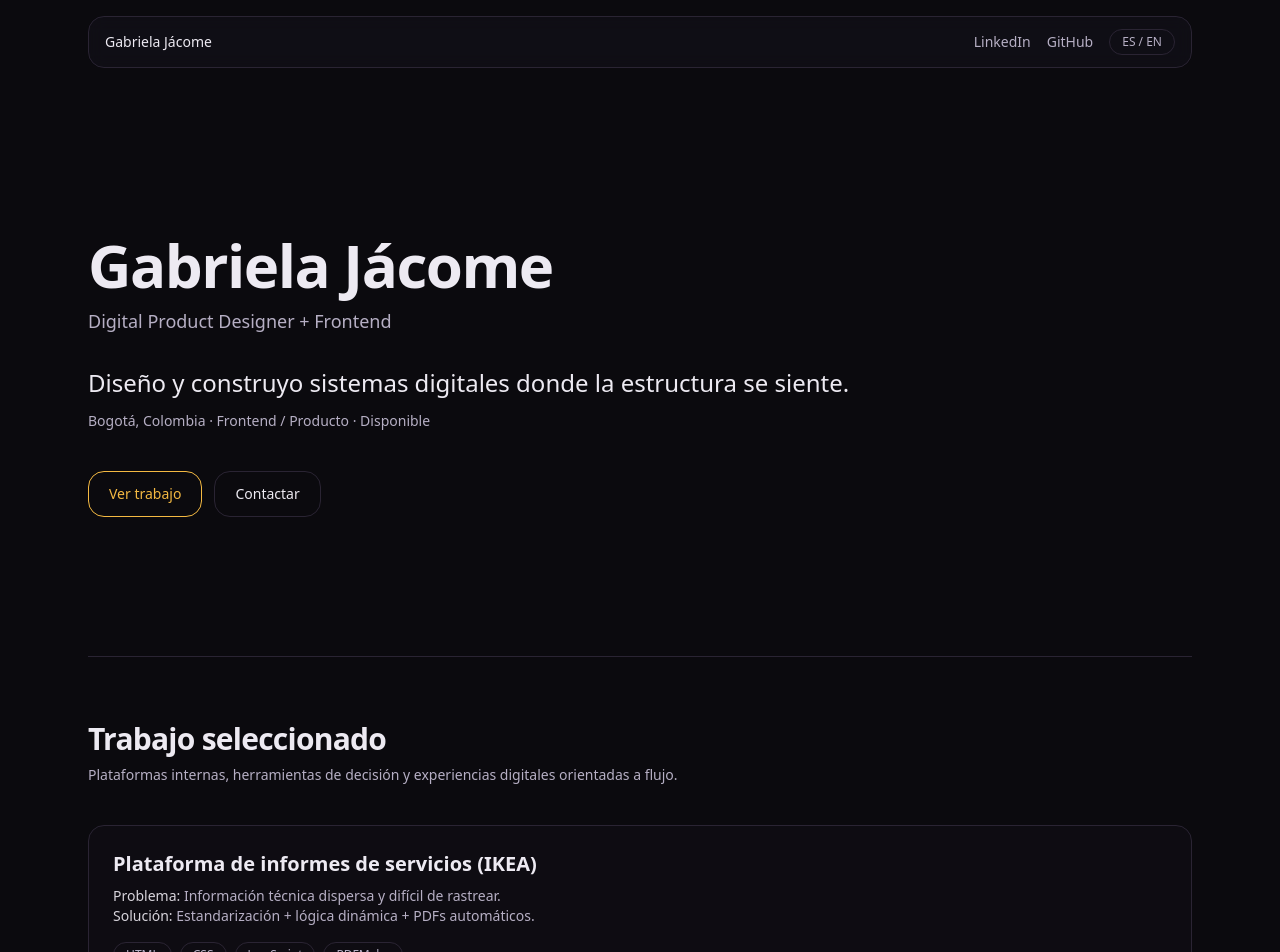
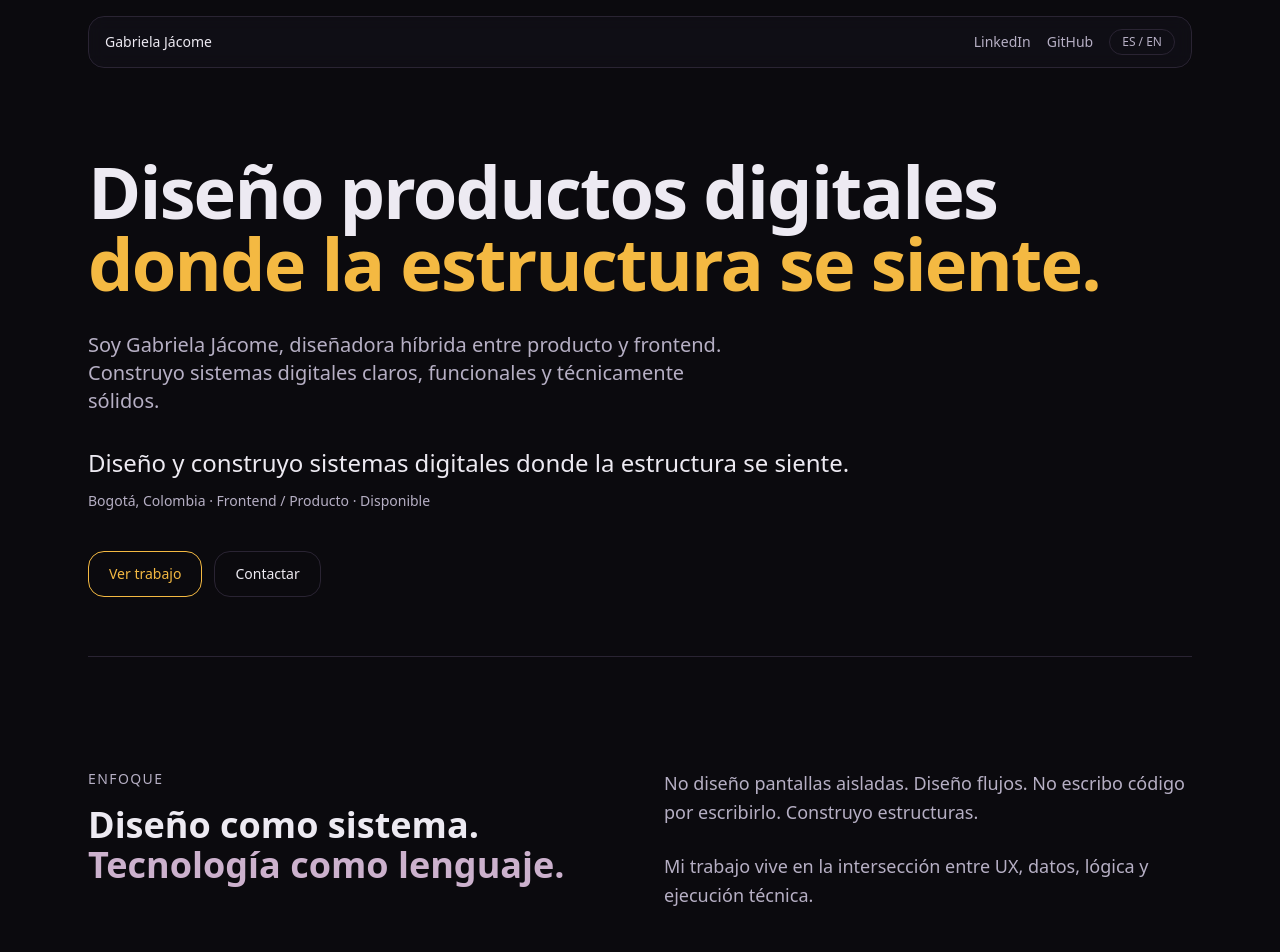
Before and after one commit to gaby112001/gabi-portfolio, a Next.js app: page / in a window 1280 px wide. Shown: the top 952 px of the page. Built offline with nearby package versions, Linux system fonts and the light colour scheme.

Commit message:
Add scroll reveal animations for sections

```diff
--- a/package.json
+++ b/package.json
@@ -9,6 +9,7 @@
     "lint": "eslint"
   },
   "dependencies": {
+    "framer-motion": "^12.34.1",
     "next": "16.1.6",
     "react": "19.2.3",
     "react-dom": "19.2.3"
--- /dev/null
+++ b/src/app/components/Cursor.tsx
@@ -0,0 +1,44 @@
+"use client";
+
+import { useEffect, useRef } from "react";
+
+export default function Cursor() {
+  const dotRef = useRef<HTMLDivElement | null>(null);
+
+  useEffect(() => {
+    const dot = dotRef.current;
+    if (!dot) return;
+
+    const move = (e: MouseEvent) => {
+      dot.style.transform = `translate(${e.clientX}px, ${e.clientY}px)`;
+    };
+
+    window.addEventListener("mousemove", move);
+
+    // Hover state en links y botones
+    const onEnter = () => dot.classList.add("is-hover");
+    const onLeave = () => dot.classList.remove("is-hover");
+
+    const targets = Array.from(document.querySelectorAll("a, button"));
+    targets.forEach((el) => {
+      el.addEventListener("mouseenter", onEnter);
+      el.addEventListener("mouseleave", onLeave);
+    });
+
+    return () => {
+      window.removeEventListener("mousemove", move);
+      targets.forEach((el) => {
+        el.removeEventListener("mouseenter", onEnter);
+        el.removeEventListener("mouseleave", onLeave);
+      });
+    };
+  }, []);
+
+  return (
+    <div
+      ref={dotRef}
+      className="cursor-dot pointer-events-none fixed left-0 top-0 z-[999] hidden md:block"
+      aria-hidden="true"
+    />
+  );
+}
--- /dev/null
+++ b/src/app/components/Reveal.tsx
@@ -0,0 +1,17 @@
+"use client";
+
+import { ReactNode } from "react";
+import { motion } from "framer-motion";
+
+export default function Reveal({ children }: { children: ReactNode }) {
+  return (
+    <motion.div
+      initial={{ opacity: 0, y: 20 }}
+      whileInView={{ opacity: 1, y: 0 }}
+      viewport={{ once: true, amount: 0.2 }}
+      transition={{ duration: 0.55, ease: "easeOut" }}
+    >
+      {children}
+    </motion.div>
+  );
+}
--- a/src/app/globals.css
+++ b/src/app/globals.css
@@ -17,7 +17,7 @@ body {
   }
 
   .section {
-    @apply py-16 border-t border-gabi-border;
+    @apply py-20 sm:py-28 border-t border-gabi-border;
   }
 
   .card {
@@ -40,3 +40,25 @@ body {
     @apply rounded-full border border-gabi-border px-3 py-1 text-xs text-gabi-muted;
   }
 }
+
+/* Cursor custom */
+.cursor-dot {
+  width: 14px;
+  height: 14px;
+  border-radius: 999px;
+  border: 1px solid #f4b942; /* gabi amber */
+  transform: translate(-100px, -100px);
+  transition:
+    width 180ms ease,
+    height 180ms ease,
+    background 180ms ease,
+    border 180ms ease;
+  mix-blend-mode: difference;
+}
+
+.cursor-dot.is-hover {
+  width: 34px;
+  height: 34px;
+  background: rgba(244, 185, 66, 0.14);
+  border: 1px solid rgba(244, 185, 66, 0.9);
+}
--- a/src/app/page.tsx
+++ b/src/app/page.tsx
@@ -1,21 +1,34 @@
 import Nav from "./components/Nav";
+import Cursor from "./components/Cursor";
+import Reveal from "./components/Reveal";
+
 
 
 export default function Home() {
   return (
     <main className="min-h-screen bg-gabi-bg text-gabi-text">
       <Nav />
+      <Cursor />
+
 
       <div className="container-page pt-24 pb-24">
         {/* HERO */}
-        <section className="min-h-[70vh] flex flex-col justify-center">
-          <h1 className="text-5xl sm:text-6xl font-semibold tracking-tight">
-            Gabriela Jácome
-          </h1>
+        <Reveal>
+  <section className="min-h-[70vh] flex flex-col justify-center">
 
-          <p className="mt-3 text-lg text-gabi-muted">
-            Digital Product Designer + Frontend
-          </p>
+          <h1 className="text-5xl sm:text-6xl md:text-7xl font-semibold tracking-tight leading-[1.05]">
+  Diseño productos digitales
+  <span className="block text-gabi-amber">
+    donde la estructura se siente.
+  </span>
+</h1>
+
+
+          <p className="mt-8 text-lg sm:text-xl text-gabi-muted max-w-2xl">
+  Soy Gabriela Jácome, diseñadora híbrida entre producto y frontend.
+  Construyo sistemas digitales claros, funcionales y técnicamente sólidos.
+</p>
+
 
           <p className="mt-8 text-xl sm:text-2xl leading-relaxed max-w-3xl">
             Diseño y construyo sistemas digitales donde la estructura se siente.
@@ -34,7 +47,44 @@ export default function Home() {
             </a>
           </div>
         </section>
+        </Reveal>
 
+<Reveal>
+        <section className="section">
+  <div className="grid gap-12 md:grid-cols-2">
+
+    <div>
+      <p className="text-sm uppercase tracking-widest text-gabi-muted">
+        Enfoque
+      </p>
+
+      <h2 className="mt-4 text-3xl sm:text-4xl font-semibold leading-tight">
+        Diseño como sistema.
+        <span className="block text-gabi-lavender">
+          Tecnología como lenguaje.
+        </span>
+      </h2>
+    </div>
+
+    <div className="text-gabi-muted text-lg leading-relaxed">
+      <p>
+        No diseño pantallas aisladas. Diseño flujos.
+        No escribo código por escribirlo. Construyo estructuras.
+      </p>
+
+      <p className="mt-6">
+        Mi trabajo vive en la intersección entre UX, datos,
+        lógica y ejecución técnica.
+      </p>
+    </div>
+
+  </div>
+  </section>
+  </Reveal>
+
+
+
+<Reveal>
         {/* WORK */}
         <section id="work" className="section">
           <h2 className="text-2xl sm:text-3xl font-semibold tracking-tight">
@@ -65,6 +115,7 @@ export default function Home() {
             </a>
           </div>
         </section>
+        </Reveal>
       </div>
     </main>
   );
```
Also changed, not shown: 1 other file (tests, documents, lock files or other folders).
